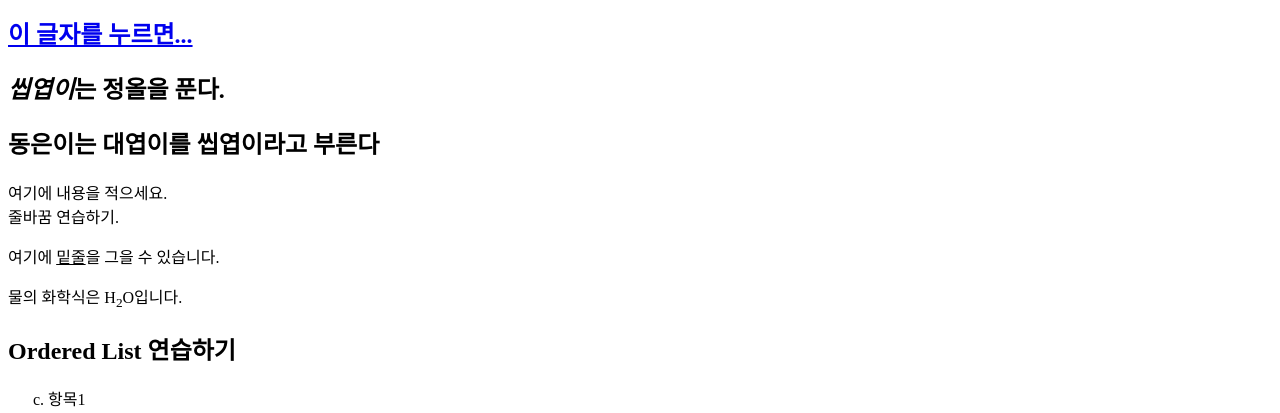
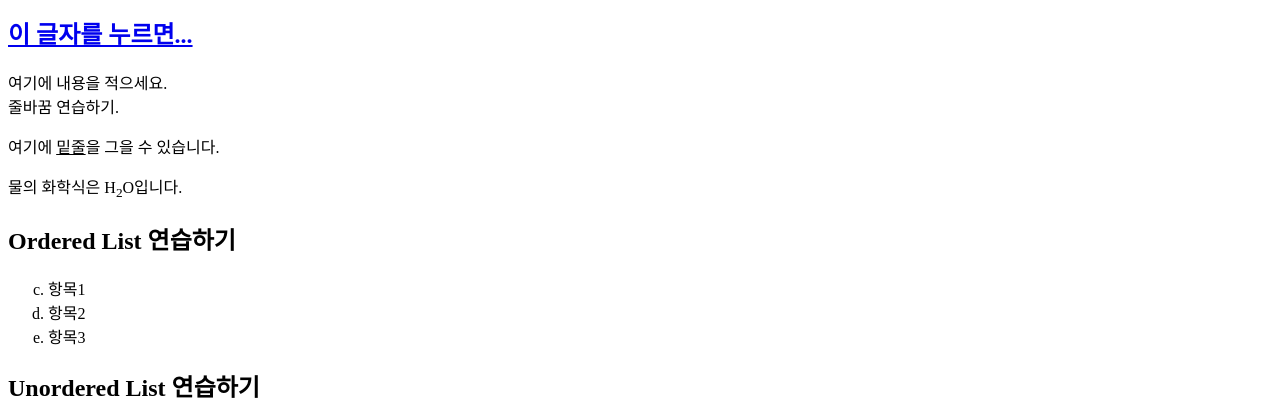
Before and after one commit to kkigon/test, a plain HTML site: page index.html in a window 1280 px wide. Shown: the part 370-783 px from the top of the page. Drawn offline with Linux system fonts and the light colour scheme.

Commit message:
Update index.html

```diff
--- a/index.html
+++ b/index.html
@@ -12,8 +12,7 @@
     <hr>
     <video src="walking.mp4" muted autoplay loop width="200"></video>
     <h2><a href="http://m.kyeongin.com/view.php?key=790315" target="_blank">이 글자를 누르면...</a></h2>
-    <h2><i>씹엽이</i>는 정올을 푼다.</h2>
-    <h2>동은이는 대엽이를 씹엽이라고 부른다</h2>
+
     <p>여기에 내용을 적으세요.<br>줄바꿈 연습하기.</p>
     <p>여기에 <u>밑줄</u>을 그을 수 있습니다.</p>
     <p>물의 화학식은 H<sub>2</sub>O입니다.</p>
```
